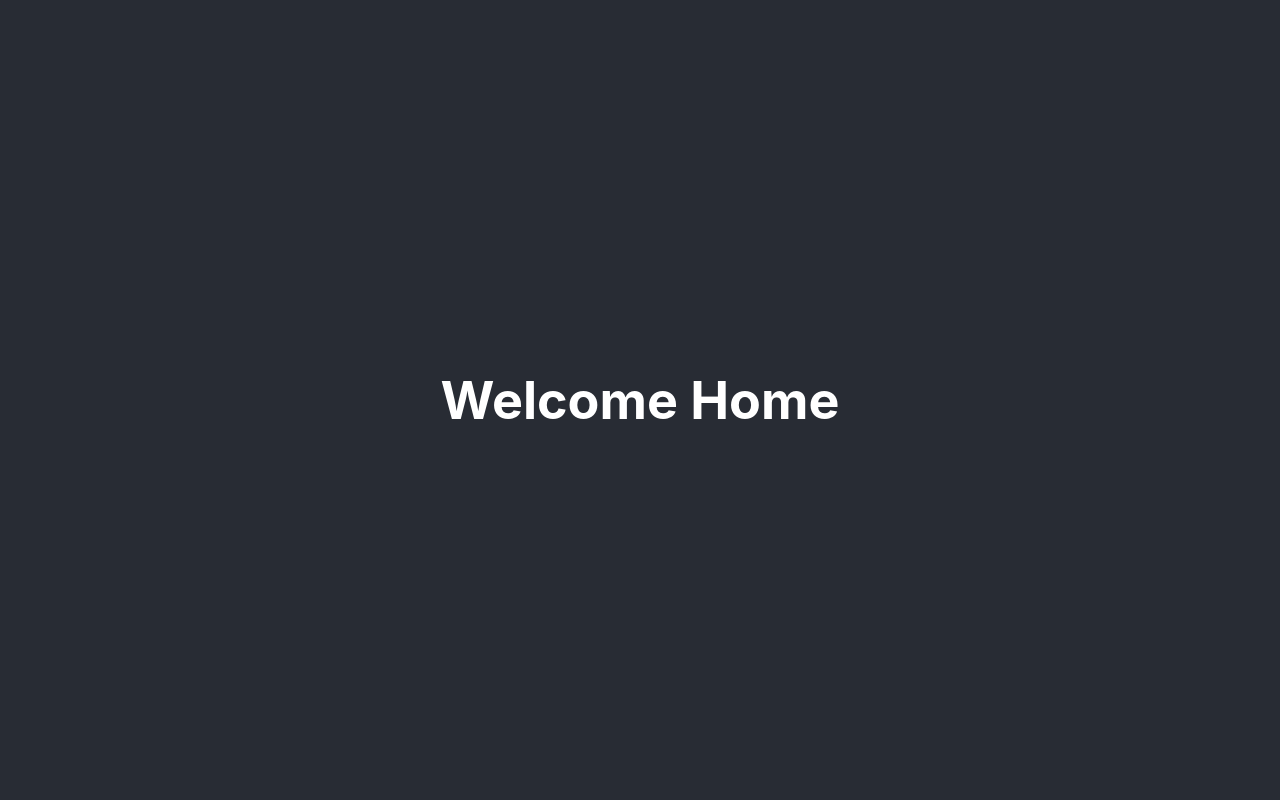
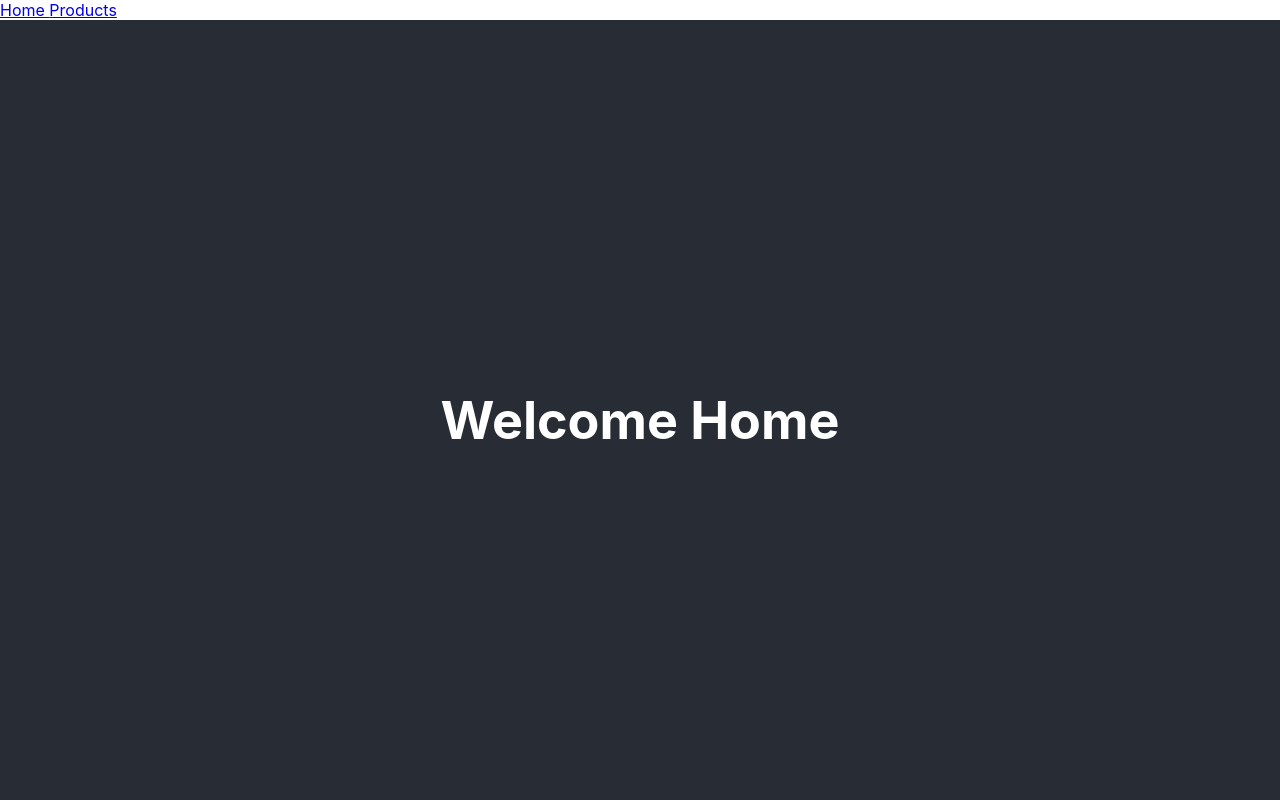
Before and after one commit to Rosenmatt1/SocialStore, a React (Create React App) app: page / in a window 1280 px wide. Shown: the top 800 px of the page. Built offline with nearby package versions, Linux system fonts and the light colour scheme.

Commit message:
Created a products component and corresponding routes

```diff
--- a/src/App.js
+++ b/src/App.js
@@ -3,14 +3,18 @@ import { BrowserRouter as Router, Route, Switch } from "react-router-dom"
 import './App.scss'
 import Home from './components/Home'
 import Navigation from './components/Navigation'
+import Products from './components/Products'
 
 function App() {
   return (
     <Router>
-        <Route exact path="/" component={Navigation} />
+      <Route path="/" component={Navigation} />
+
       <Switch>
         <Route exact path="/" component={Home} />
+        <Route path="/products" component={Products} />
       </Switch>
+
     </Router>
   )
 }
--- a/src/components/Navigation.js
+++ b/src/components/Navigation.js
@@ -1,12 +1,12 @@
-import React from 'react';
+import React from 'react'
+import { Link } from 'react-router-dom'
 
 const Navigation = () => {
   return (
-    <div>
-      <header className="App-header">
-        <h1> Welcome Home </h1>
-      </header>
-    </div>
+    <nav>
+      <Link to='/'> Home </Link>
+      <Link to='/products'> Products </Link>
+    </nav>
   )
 }
 
--- /dev/null
+++ b/src/components/Products.js
@@ -0,0 +1,13 @@
+import React from 'react';
+
+const Products = () => {
+  return (
+    <div>
+      <header className="App-header">
+        <h1> Products </h1>
+      </header>
+    </div>
+  )
+}
+
+export default Products
```
